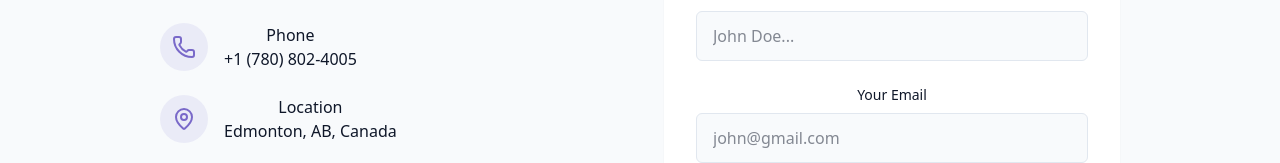
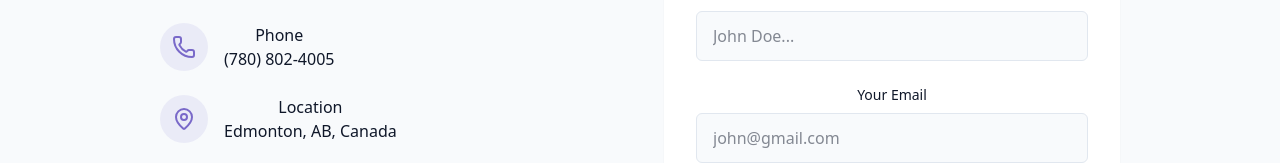
Before and after one commit to HarveerDeol/Portfolio, a React (Vite) app: page / in a window 1280 px wide. Shown: the part 4267-4430 px from the top of the page. Built offline with nearby package versions, Linux system fonts and the light colour scheme; the HTML template or start-up script is replaced by a standard one.

Commit message:
CHANGEDS: added links

```diff
--- a/src/components/ContactSection.jsx
+++ b/src/components/ContactSection.jsx
@@ -56,7 +56,7 @@ export const ContactSection = () => {
                 <div>
                   <h4 className="font-medium"> Email</h4>
                   <a
-                    href="mailto:hello@gmail.com"
+                    href="mailto:harveerdeol53@gmail.com"
                     className="text-muted-foreground hover:text-primary transition-colors"
                   >
                     harveerdeol53@gmail.com
@@ -70,10 +70,10 @@ export const ContactSection = () => {
                 <div>
                   <h4 className="font-medium"> Phone</h4>
                   <a
-                    href="tel:+11234567890"
+                    href="tel:+17808024005"
                     className="text-muted-foreground hover:text-primary transition-colors"
                   >
-                    +1 (780) 802-4005
+                    (780) 802-4005
                   </a>
                 </div>
               </div>
```
